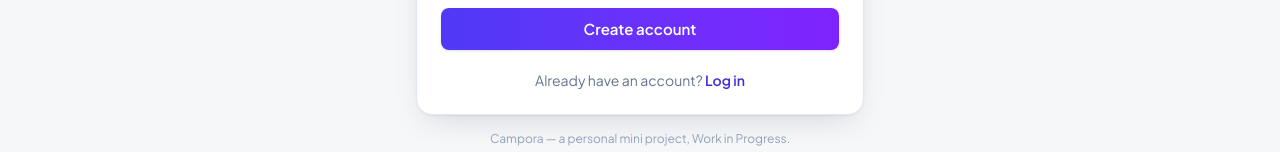
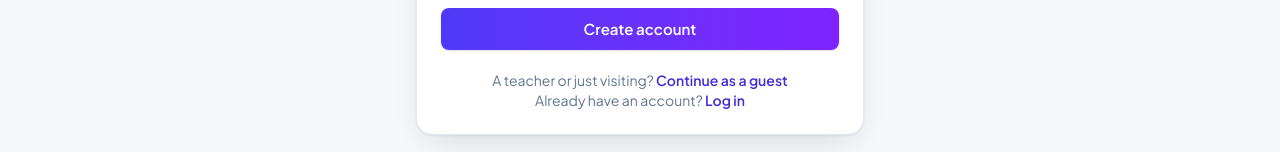
Before and after one commit to arvindkushwaha55/campora, a Next.js app: page /signup in a window 1280 px wide. Shown: the part 640-792 px from the top of the page. Built offline with nearby package versions, Linux system fonts and the light colour scheme; no server answers; the database is empty.

Commit message:
Signup: guest entry pointer

```diff
--- a/src/app/signup/page.tsx
+++ b/src/app/signup/page.tsx
@@ -218,6 +218,11 @@ export default function SignupPage() {
         </button>
       </form>
       <p className="mt-5 text-center text-sm text-slate-500 dark:text-slate-400">
+        A teacher or just visiting?{" "}
+        <Link href="/login" className="font-semibold text-indigo-700 dark:text-indigo-300 hover:underline">
+          Continue as a guest
+        </Link>
+        <br />
         Already have an account?{" "}
         <Link href="/login" className="font-semibold text-indigo-700 dark:text-indigo-300 hover:underline">
           Log in
```
